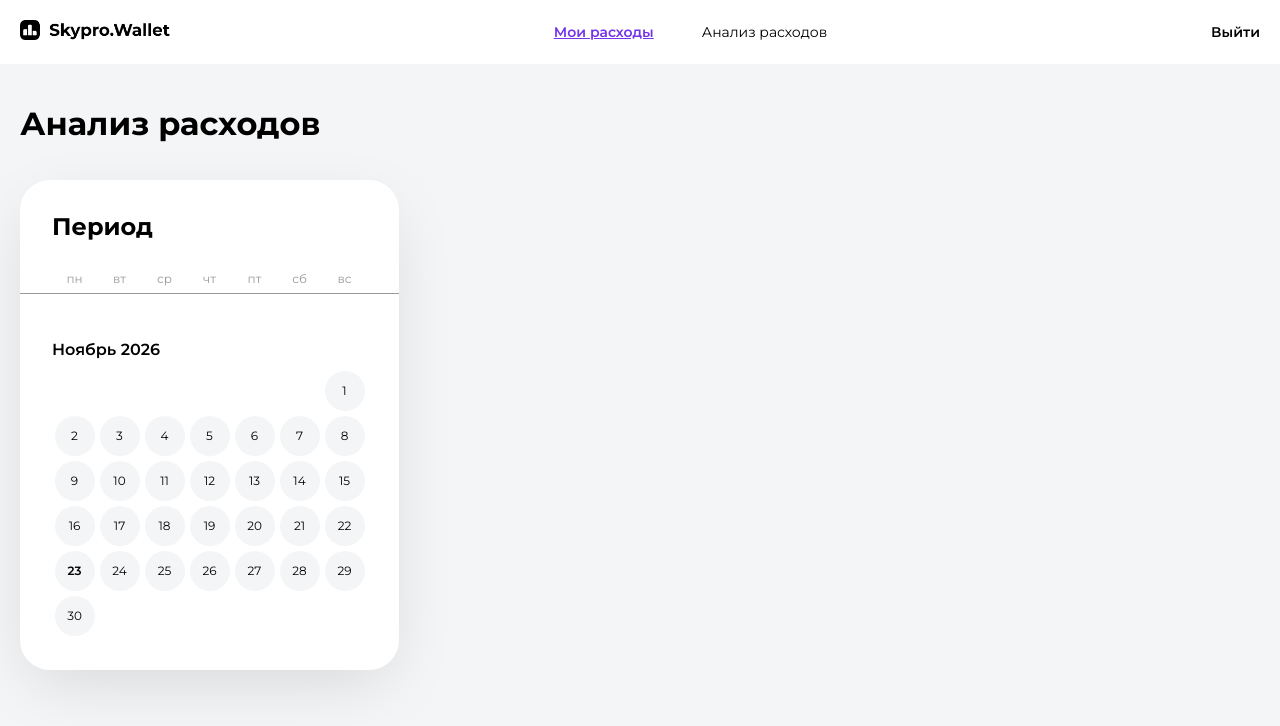
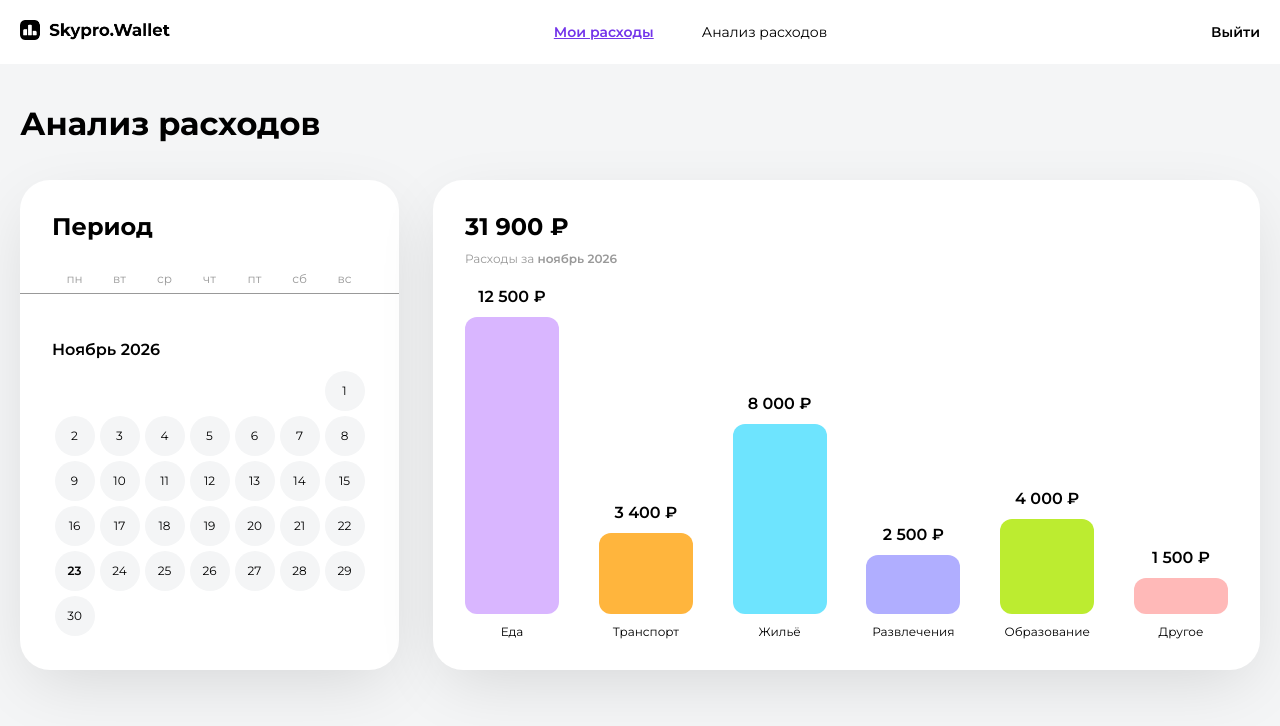
Before and after one commit to tatiankoko/skypro-wallet, a React (Vite) app: page /costs/analysis in a window 1280 px wide. Shown: the top 726 px of the page. Built offline with nearby package versions, Linux system fonts and the light colour scheme.

Commit message:
Готовая верстка диаграммы на странице Анализов и README

```diff
--- a/src/components/diagram/Diagram.jsx
+++ b/src/components/diagram/Diagram.jsx
@@ -1,5 +1,69 @@
+import {colors} from "../../theme.js";
+import {
+    ChartBar,
+    ChartBarArea,
+    ChartBarZone,
+    ChartColumn,
+    ChartLabel,
+    ChartSum,
+    DiagramBlock,
+    DiagramChart,
+    DiagramContainer,
+    DiagramHeader,
+    DiagramPeriod,
+    DiagramTtl,
+    DiagramWrapper
+} from "./Diagram.styled.js";
+
+// Временные данные до подключения API
+const CHART_DATA = [
+    {value: 'food', label: 'Еда', sum: 12500},
+    {value: 'transport', label: 'Транспорт', sum: 3400},
+    {value: 'housing', label: 'Жильё', sum: 8000},
+    {value: 'entertainment', label: 'Развлечения', sum: 2500},
+    {value: 'education', label: 'Образование', sum: 4000},
+    {value: 'other', label: 'Другое', sum: 1500},
+];
+
 const Diagram = () => {
-    return ``
+    const total = CHART_DATA.reduce((acc, item) => acc + item.sum, 0);
+    const maxSum = Math.max(...CHART_DATA.map((item) => item.sum));
+
+    // Период пока текущий месяц; позже — выбор из Calendar
+    const today = new Date();
+    const period = `${today.toLocaleString('ru-RU', {month: 'long'})} ${today.getFullYear()}`;
+
+    return (
+        <DiagramWrapper>
+            <DiagramContainer>
+                <DiagramBlock>
+                    <DiagramHeader>
+                        <DiagramTtl>{total.toLocaleString('ru-RU')} ₽</DiagramTtl>
+                        <DiagramPeriod>Расходы за <span>{period}</span></DiagramPeriod>
+                    </DiagramHeader>
+
+                    <DiagramChart>
+                        {CHART_DATA.map((item) => (
+                            <ChartColumn key={item.value}>
+                                <ChartBarArea>
+                                    <ChartBarZone>
+                                        <ChartSum $percent={(item.sum / maxSum) * 100}>
+                                            {item.sum.toLocaleString('ru-RU')} ₽
+                                        </ChartSum>
+                                        <ChartBar
+                                            $color={colors[item.value]}
+                                            $percent={(item.sum / maxSum) * 100}
+                                        />
+                                    </ChartBarZone>
+                                </ChartBarArea>
+                                <ChartLabel>{item.label}</ChartLabel>
+                            </ChartColumn>
+                        ))}
+                    </DiagramChart>
+                </DiagramBlock>
+            </DiagramContainer>
+        </DiagramWrapper>
+    );
 }
 
 export default Diagram;
--- /dev/null
+++ b/src/components/diagram/Diagram.styled.js
@@ -0,0 +1,99 @@
+import styled from "styled-components";
+import {colors} from "../../theme.js";
+import {NewCostBlock, NewCostTtl, NewCostWrapper} from "../newCost/NewCost.styled.js";
+import {TableContainer} from "../table/Table.styled.js";
+
+export const DiagramWrapper = styled(NewCostWrapper)`
+    width: auto;
+    flex: 1;
+`
+
+export const DiagramContainer = styled(TableContainer)``
+
+export const DiagramBlock = styled(NewCostBlock)``
+
+export const DiagramTtl = styled(NewCostTtl)``
+
+export const DiagramHeader = styled.div`
+    display: flex;
+    flex-direction: column;
+    gap: 12px;
+`
+
+export const DiagramPeriod = styled.p`
+    font-family: "Montserrat", Arial, Helvetica, sans-serif;
+    font-weight: 400;
+    font-size: 12px;
+    line-height: 100%;
+    letter-spacing: 0;
+    color: ${ colors.shadow };
+
+    span {
+        font-weight: 600;
+    }
+`
+
+export const DiagramChart = styled.div`
+    display: flex;
+    justify-content: space-between;
+    gap: 12px;
+    flex: 1;
+`
+
+export const ChartColumn = styled.div`
+    display: flex;
+    flex-direction: column;
+    align-items: center;
+    gap: 12px;
+    flex: 0 1 94px;
+    min-width: 0;
+`
+
+export const ChartSum = styled.span`
+    position: absolute;
+    bottom: calc(${({$percent}) => $percent}% + 12px);
+    left: 50%;
+    transform: translateX(-50%);
+    font-family: "Montserrat", Arial, Helvetica, sans-serif;
+    font-weight: 600;
+    font-size: 16px;
+    line-height: 100%;
+    letter-spacing: 0;
+    text-align: center;
+    white-space: nowrap;
+    color: ${colors.title};
+`
+
+export const ChartBarArea = styled.div`
+    flex: 1;
+    width: 100%;
+    display: flex;
+    flex-direction: column;
+    /* 16px сумма + 12px зазор над самым высоким столбцом */
+    padding-top: 28px;
+`
+
+export const ChartBarZone = styled.div`
+    flex: 1;
+    width: 100%;
+    position: relative;
+`
+
+export const ChartBar = styled.div`
+    position: absolute;
+    bottom: 0;
+    left: 0;
+    width: 100%;
+    border-radius: 12px;
+    height: ${ ({$percent}) => $percent }%;
+    background-color: ${ ({$color}) => $color };
+`
+
+export const ChartLabel = styled.span`
+    font-family: "Montserrat", Arial, Helvetica, sans-serif;
+    font-weight: 400;
+    font-size: 12px;
+    line-height: 100%;
+    letter-spacing: 0;
+    color: ${ colors.title };
+`
```
Also changed, not shown: 1 other file (tests, documents, lock files or other folders).
